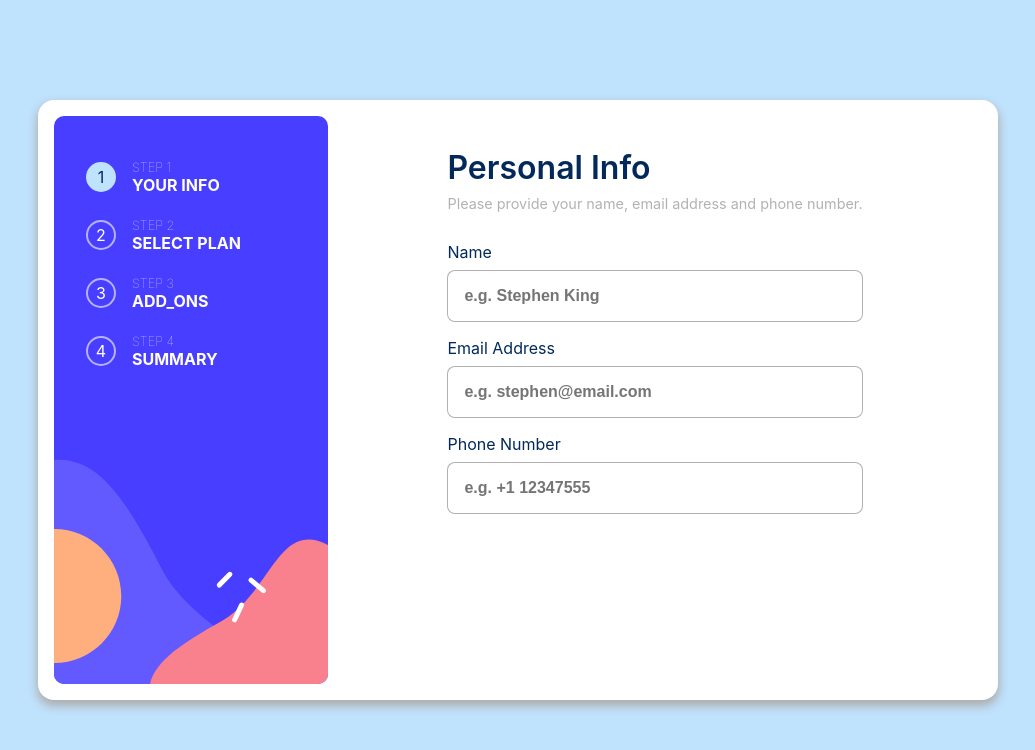
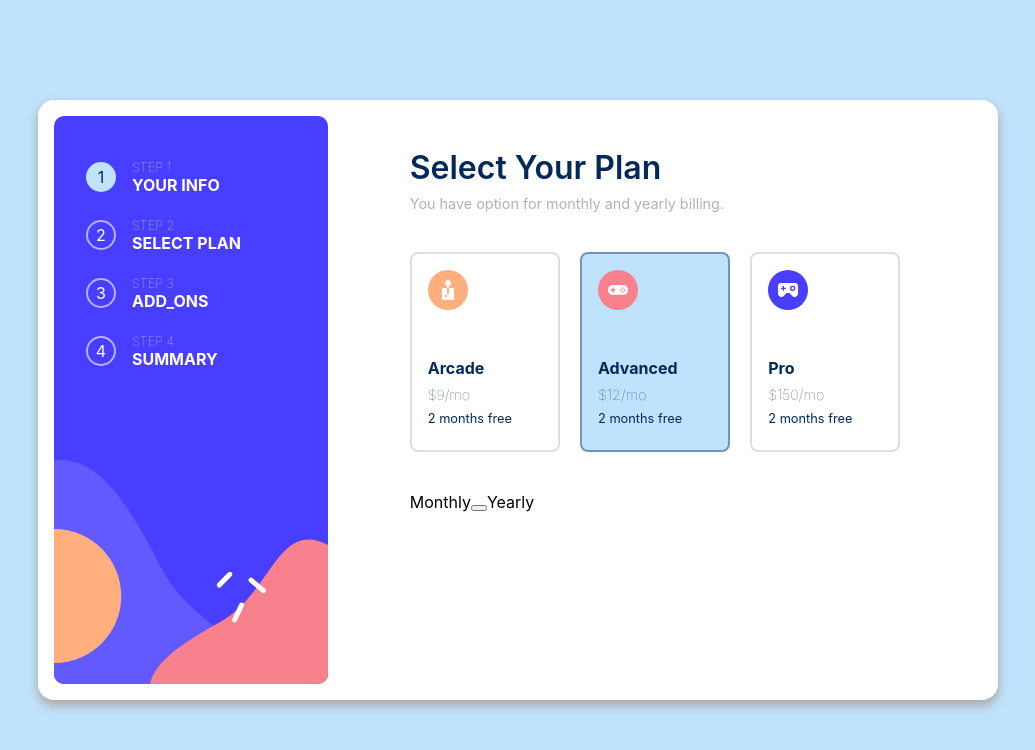
Before and after one commit to abhay8696/multi-step-form, a React (Create React App) app: page / in a window 1280 px wide. Shown: the top 750 px of the page, without its empty margins (122-1157 px from the left). Built offline with nearby package versions, Linux system fonts and the light colour scheme.

Commit message:
created step2 squares for large screen

```diff
--- a/src/components/appBody.js
+++ b/src/components/appBody.js
@@ -3,12 +3,13 @@ import React from 'react';
 import '../styles/appBody.css'
 //components
 import Step1 from './step1';
+import Step2 from './step2';
 
 const AppBody = () => {
     return (
         <div className='appBody'>
-            <Step1/>
-
+            {/* <Step1 /> */}
+            <Step2 />
         </div>
     );
 };
--- a/src/components/step1.js
+++ b/src/components/step1.js
@@ -9,17 +9,17 @@ const Step1 = () => {
                 <span className='headInfo'>Please provide your name, email address and phone number.</span>
             </div>
             <div className='stepBody stepBody1'>
-                <div>
+                <div className='step1Inputs'>
                     <label for='name'>Name</label>
                     <input id='name' placeholder='e.g. Stephen King' autoComplete='none'>
 
                     </input>
                 </div>
-                <div>
+                <div className='step1Inputs'>
                     <label for='email'>Email Address</label>
                     <input id='email' type='email' placeholder='e.g. stephen@email.com' autoComplete='none'></input>
                 </div>
-                <div>
+                <div className='step1Inputs'>
                     <label for='phone'>Phone Number</label>
                     <input id='phone' type='number' placeholder='e.g. +1 12347555' autoComplete='none'></input>
                 </div>
--- /dev/null
+++ b/src/components/step2.js
@@ -0,0 +1,59 @@
+import React from 'react';
+//styles
+import '../styles/appBody.css'
+//assets
+import arcade from '../assets/images/icon-arcade.svg';
+import advanced from '../assets/images/icon-advanced.svg';
+import pro from '../assets/images/icon-pro.svg';
+
+const Step1 = () => {
+    return (
+        <div className='formBody step2'>
+            <div className='stepHead'>
+                <span className='headH1'>Select Your Plan</span>
+                <span className='headInfo'>You have option for monthly and yearly billing.</span>
+            </div>
+            <div className='stepBody stepBody2'>
+                <div className='squareArea'>
+                    <div className='square square1 '>
+                        <span className='squareIcon'>
+                            <img src={arcade} />
+                        </span>
+                        <div className='squareTexts'>
+                            <span className='squareName'>Arcade</span>
+                            <span className='squarePrice'>$9/mo</span>
+                            <span className='squareMsg'>2 months free</span>
+                        </div>
+                    </div>
+                    <div className='square square1 selected'>
+                        <span className='squareIcon'>
+                            <img src={advanced} />
+                        </span>
+                        <div className='squareTexts'>
+                            <span className='squareName'>Advanced</span>
+                            <span className='squarePrice'>$12/mo</span>
+                            <span className='squareMsg'>2 months free</span>
+                        </div>
+                    </div>
+                    <div className='square square1'>
+                        <span className='squareIcon'>
+                            <img src={pro} />
+                        </span>
+                        <div className='squareTexts'>
+                            <span className='squareName'>Pro</span>
+                            <span className='squarePrice'>$150/mo</span>
+                            <span className='squareMsg'>2 months free</span>
+                        </div>
+                    </div>
+                </div>
+                <div className='monthYearSwitch'>
+                    <span>Monthly</span>
+                    <button></button>
+                    <span>Yearly</span>
+                </div>
+            </div>
+        </div>
+    );
+};
+
+export default Step1;
--- a/src/styles/appBody.css
+++ b/src/styles/appBody.css
@@ -7,6 +7,7 @@
 }
 .appBody .formBody {
   height: 100%;
+  width: 75%;
   box-sizing: border-box;
   margin-top: 2rem;
 }
@@ -24,6 +25,7 @@
     width: 80%;
     padding: 2rem;
     box-shadow: 0px 5px 10px 1px rgb(173, 173, 173);
+    min-height: 50%;
   }
 }
 @media only screen and (min-width: 480px) and (max-width: 720px) {
@@ -64,7 +66,7 @@
   align-items: flex-start;
   justify-content: center;
 }
-.appBody .formBody .stepBody div {
+.appBody .formBody .stepBody .step1Inputs {
   display: flex;
   flex-direction: column;
   align-items: flex-start;
@@ -72,10 +74,10 @@
   width: 100%;
   color: hsl(213deg, 96%, 18%);
 }
-.appBody .formBody .stepBody div label {
+.appBody .formBody .stepBody .step1Inputs label {
   margin-top: 0.5rem;
 }
-.appBody .formBody .stepBody div input {
+.appBody .formBody .stepBody .step1Inputs input {
   outline: none;
   padding: 16px;
   border-radius: 8px;
@@ -87,6 +89,58 @@
   color: hsl(213deg, 96%, 18%);
   font-weight: 700;
 }
-.appBody .formBody .stepBody div input:focus {
+.appBody .formBody .stepBody .step1Inputs input:focus {
   border-color: hsl(213deg, 96%, 18%);
+}
+.appBody .formBody .stepBody .squareArea {
+  display: flex;
+  flex-direction: row;
+  align-items: space-between;
+  justify-content: space-between;
+  width: 100%;
+}
+.appBody .formBody .stepBody .squareArea .square {
+  cursor: pointer;
+  margin-top: 0.5rem;
+  border: 2px solid rgba(201, 201, 201, 0.616);
+  font-size: 1rem;
+  color: hsl(213deg, 96%, 18%);
+  border-radius: 8px;
+  height: 200px;
+  width: 150px;
+  display: flex;
+  flex-direction: column;
+  align-items: flex-start;
+  justify-content: space-between;
+  padding: 1rem 1rem;
+}
+.appBody .formBody .stepBody .squareArea .square:hover {
+  border-color: hsla(213deg, 96%, 18%, 0.411);
+}
+.appBody .formBody .stepBody .squareArea .square .squareTexts {
+  display: flex;
+  flex-direction: column;
+  align-items: flex-start;
+  justify-content: space-between;
+}
+.appBody .formBody .stepBody .squareArea .square .squareTexts * {
+  margin-bottom: 0.5rem;
+}
+.appBody .formBody .stepBody .squareArea .square .squareTexts .squareName {
+  font-weight: 700;
+}
+.appBody .formBody .stepBody .squareArea .square .squareTexts .squarePrice {
+  opacity: 0.8;
+  font-size: 0.9rem;
+  font-weight: 100;
+}
+.appBody .formBody .stepBody .squareArea .square .squareTexts .squareMsg {
+  font-size: 0.8rem;
+  font-weight: normal;
+}
+.appBody .formBody .stepBody .squareArea .selected {
+  border-color: hsla(213deg, 96%, 18%, 0.411);
+}
+.appBody .formBody .stepBody2 {
+  justify-content: space-between;
 }/*# sourceMappingURL=appBody.css.map */
--- a/src/styles/appBody.scss
+++ b/src/styles/appBody.scss
@@ -8,9 +8,9 @@
 
     .formBody{
         height: 100%;
+        width: 75%;
         box-sizing: border-box;
         @media only screen and (min-width: 720px) and (max-width: 840px){
-            // background-color: rgba(255, 0, 0, 0.411);
             max-width: 80%;
         }
         margin-top: 2rem;
@@ -24,6 +24,7 @@
             -webkit-box-shadow: 0px 5px 10px 1px rgba(173,173,173,1);
             -moz-box-shadow: 0px 5px 10px 1px rgba(173,173,173,1);
             box-shadow: 0px 5px 10px 1px rgba(173,173,173,1);
+            min-height: 50%;
         }
         @include sm-md-screen{
             top: 100px;
@@ -51,9 +52,8 @@
             height: 50%;
             width: 100%;
             margin-top: 2rem;
-            // background-color: #00000049;
             @include flexbox(column, flex-start, center);
-            div{
+            .step1Inputs{
                 @include flexbox(column, flex-start, center);
                 width: 100%;
                 color: hsl(213, 96%, 18%);
@@ -77,6 +77,50 @@
                     }
                 }
             }
+            .squareArea{
+                @include flexbox(row, space-between, space-between);
+                width: 100%;
+                .square{
+                    cursor: pointer;
+                    &:hover{
+                        border-color: hsla(213, 96%, 18%, 0.411);
+                    }
+                    margin-top: 0.5rem;
+                    border: 2px solid rgba(201, 201, 201, 0.616);
+                    font-size: 1rem;
+                    color: hsl(213, 96%, 18%);
+
+                    border-radius: 8px;
+                    height: 200px;
+                    width: 150px;
+                    @include flexbox(column, flex-start, space-between);
+                    padding: 1rem 1rem;
+                    .squareTexts{
+                        @include flexbox(column, flex-start, space-between);
+                        *{
+                            margin-bottom: 0.5rem;
+                        }
+                        .squareName{
+                            font-weight: 700;
+                        }
+                        .squarePrice{
+                            opacity: 0.8;
+                            font-size: 0.9rem;
+                            font-weight: 100;
+                        }
+                        .squareMsg{
+                            font-size: 0.8rem;
+                            font-weight: normal;
+                        }
+                    }
+                }
+                .selected{
+                    border-color: hsla(213, 96%, 18%, 0.411);
+                }
+            }
+        }
+        .stepBody2{
+            justify-content: space-between;
         }
     }
 }
```
Also changed, not shown: 1 other file (tests, documents, lock files or other folders).
